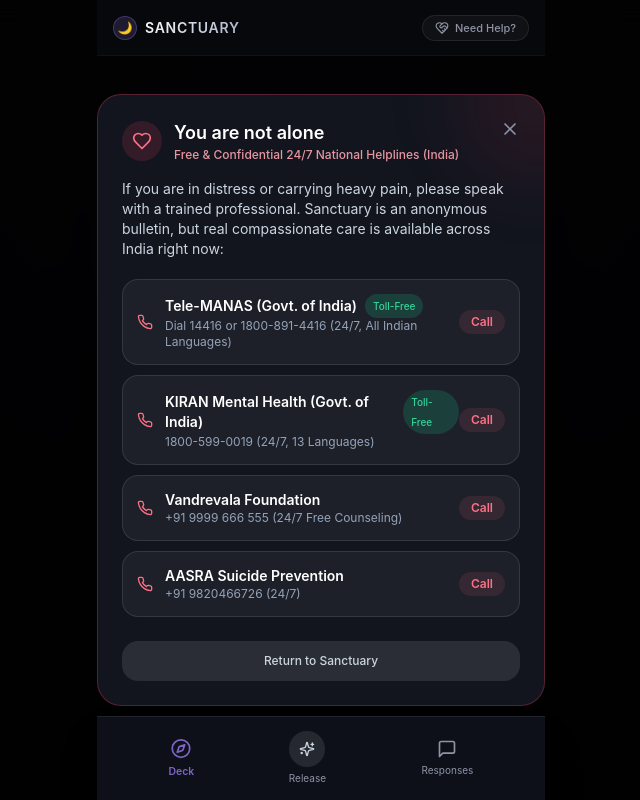
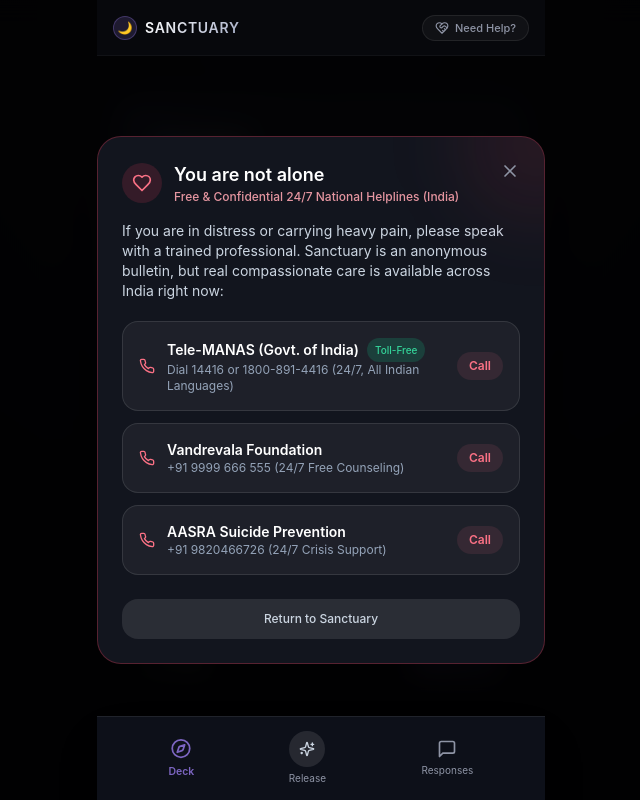
Before and after one commit to krrishvimal/secRid, a Next.js app: page / in a window 1280 px wide. Both pictures are taken after a click on the button "Need Help?". Shown: the whole page, without its empty margins (319-959 px from the left). Built offline with nearby package versions, Linux system fonts and the light colour scheme; no server answers; the database is empty.

Commit message:
fix: Consolidate Indian helplines under Tele-MANAS, Vandrevala, and AASRA

```diff
--- a/components/safety/CrisisModal.tsx
+++ b/components/safety/CrisisModal.tsx
@@ -1,7 +1,7 @@
 "use client";
 
 import React from "react";
-import { Phone, Heart, X, ShieldCheck } from "lucide-react";
+import { Phone, Heart, X } from "lucide-react";
 
 interface CrisisModalProps {
   isOpen: boolean;
@@ -44,11 +44,11 @@
         </p>
 
         {/* Indian Emergency Helplines */}
-        <div className="space-y-2.5 mb-6">
-          {/* Tele-MANAS (Govt of India) */}
+        <div className="space-y-3 mb-6">
+          {/* Tele-MANAS (Govt of India Primary National Helpline) */}
           <a
             href="tel:14416"
-            className="flex items-center justify-between p-3.5 rounded-2xl bg-white/5 border border-white/10 hover:border-rose-400/40 hover:bg-white/10 transition-all group"
+            className="flex items-center justify-between p-4 rounded-2xl bg-white/5 border border-white/10 hover:border-rose-400/40 hover:bg-white/10 transition-all group"
           >
             <div className="flex items-center gap-3">
               <Phone className="w-4 h-4 text-rose-400 shrink-0" />
@@ -60,27 +60,7 @@
                 <div className="text-xs text-slate-400">Dial 14416 or 1800-891-4416 (24/7, All Indian Languages)</div>
               </div>
             </div>
-            <span className="text-xs text-rose-400 font-semibold px-3 py-1 rounded-full bg-rose-400/10 group-hover:bg-rose-400/20">
-              Call
-            </span>
-          </a>
-
-          {/* KIRAN Helpline (Govt of India) */}
-          <a
-            href="tel:18005990019"
-            className="flex items-center justify-between p-3.5 rounded-2xl bg-white/5 border border-white/10 hover:border-rose-400/40 hover:bg-white/10 transition-all group"
-          >
-            <div className="flex items-center gap-3">
-              <Phone className="w-4 h-4 text-rose-400 shrink-0" />
-              <div>
-                <div className="text-sm font-semibold text-white flex items-center gap-2">
-                  <span>KIRAN Mental Health (Govt. of India)</span>
-                  <span className="text-[10px] px-2 py-0.5 rounded-full bg-emerald-500/20 text-emerald-400 font-medium">Toll-Free</span>
-                </div>
-                <div className="text-xs text-slate-400">1800-599-0019 (24/7, 13 Languages)</div>
-              </div>
-            </div>
-            <span className="text-xs text-rose-400 font-semibold px-3 py-1 rounded-full bg-rose-400/10 group-hover:bg-rose-400/20">
+            <span className="text-xs text-rose-400 font-semibold px-3 py-1.5 rounded-full bg-rose-400/10 group-hover:bg-rose-400/20">
               Call
             </span>
           </a>
@@ -88,7 +68,7 @@
           {/* Vandrevala Foundation */}
           <a
             href="tel:+919999666555"
-            className="flex items-center justify-between p-3.5 rounded-2xl bg-white/5 border border-white/10 hover:border-rose-400/40 hover:bg-white/10 transition-all group"
+            className="flex items-center justify-between p-4 rounded-2xl bg-white/5 border border-white/10 hover:border-rose-400/40 hover:bg-white/10 transition-all group"
           >
             <div className="flex items-center gap-3">
               <Phone className="w-4 h-4 text-rose-400 shrink-0" />
@@ -97,7 +77,7 @@
                 <div className="text-xs text-slate-400">+91 9999 666 555 (24/7 Free Counseling)</div>
               </div>
             </div>
-            <span className="text-xs text-rose-400 font-semibold px-3 py-1 rounded-full bg-rose-400/10 group-hover:bg-rose-400/20">
+            <span className="text-xs text-rose-400 font-semibold px-3 py-1.5 rounded-full bg-rose-400/10 group-hover:bg-rose-400/20">
               Call
             </span>
           </a>
@@ -105,16 +85,16 @@
           {/* AASRA Helpline */}
           <a
             href="tel:+919820466726"
-            className="flex items-center justify-between p-3.5 rounded-2xl bg-white/5 border border-white/10 hover:border-rose-400/40 hover:bg-white/10 transition-all group"
+            className="flex items-center justify-between p-4 rounded-2xl bg-white/5 border border-white/10 hover:border-rose-400/40 hover:bg-white/10 transition-all group"
           >
             <div className="flex items-center gap-3">
               <Phone className="w-4 h-4 text-rose-400 shrink-0" />
               <div>
                 <div className="text-sm font-semibold text-white">AASRA Suicide Prevention</div>
-                <div className="text-xs text-slate-400">+91 9820466726 (24/7)</div>
+                <div className="text-xs text-slate-400">+91 9820466726 (24/7 Crisis Support)</div>
               </div>
             </div>
-            <span className="text-xs text-rose-400 font-semibold px-3 py-1 rounded-full bg-rose-400/10 group-hover:bg-rose-400/20">
+            <span className="text-xs text-rose-400 font-semibold px-3 py-1.5 rounded-full bg-rose-400/10 group-hover:bg-rose-400/20">
               Call
             </span>
           </a>
```
